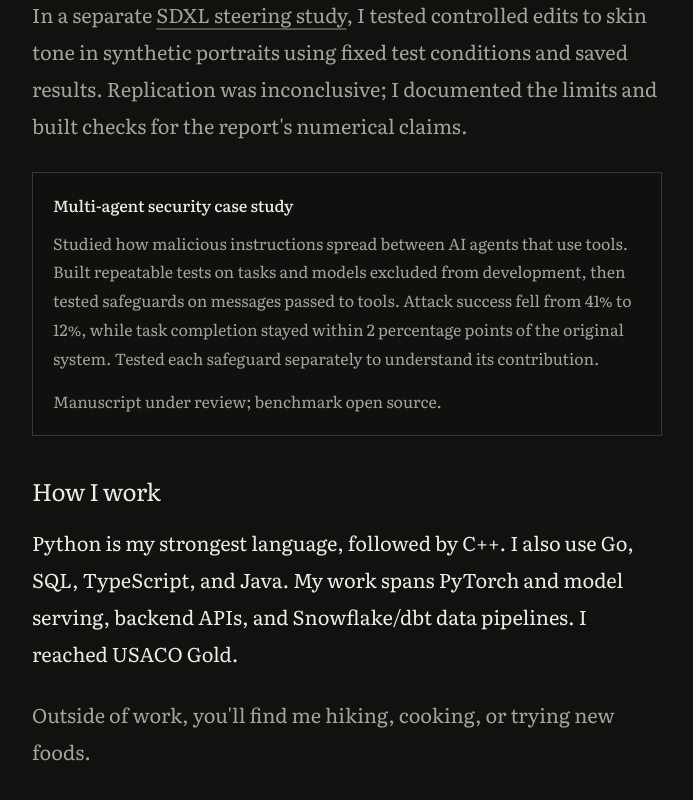
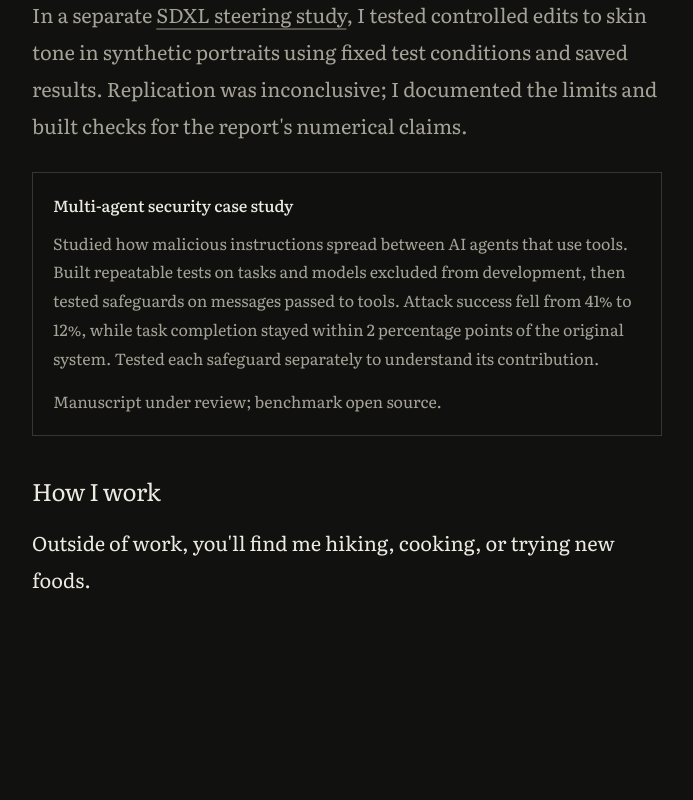
Before and after one commit to Arnavsharma2/Personal-Website, a Next.js app: page /about in a window 1280 px wide. Shown: the part 936-1736 px from the top of the page, without its empty margins (254-947 px from the left). After the commit the page ends 1658 px from the top, so only its background shows below. Built offline with nearby package versions, Linux system fonts and the light colour scheme.

Commit message:
Remove language proficiency paragraph from About page

```diff
--- a/components/About.tsx
+++ b/components/About.tsx
@@ -46,11 +46,6 @@ export default function About() {
       <section className="about-section" aria-labelledby="toolbox-heading">
         <h2 id="toolbox-heading" className="section-heading">How I work</h2>
         <p>
-          Python is my strongest language, followed by C++. I also use Go, SQL,
-          TypeScript, and Java. My work spans PyTorch and model serving, backend
-          APIs, and Snowflake/dbt data pipelines. I reached USACO Gold.
-        </p>
-        <p>
           Outside of work, you&apos;ll find me hiking, cooking, or trying new foods.
         </p>
       </section>
```
